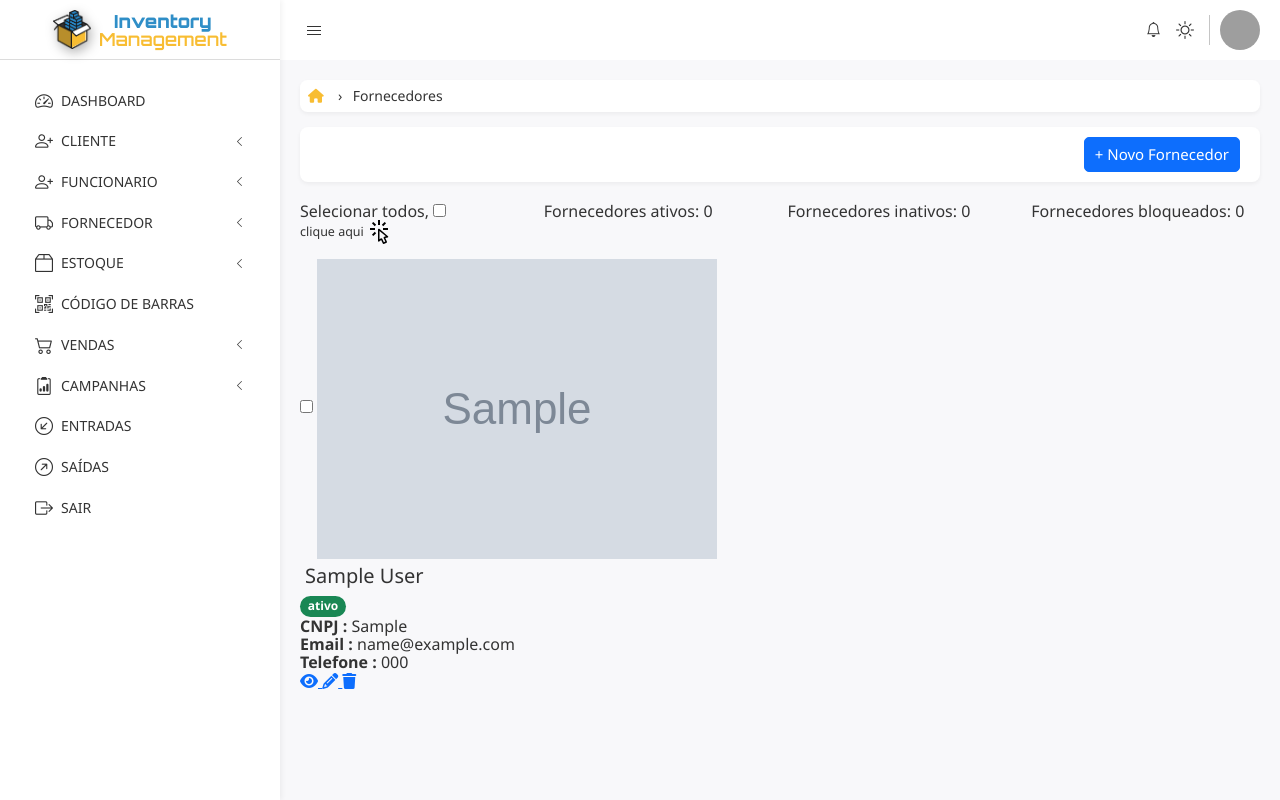
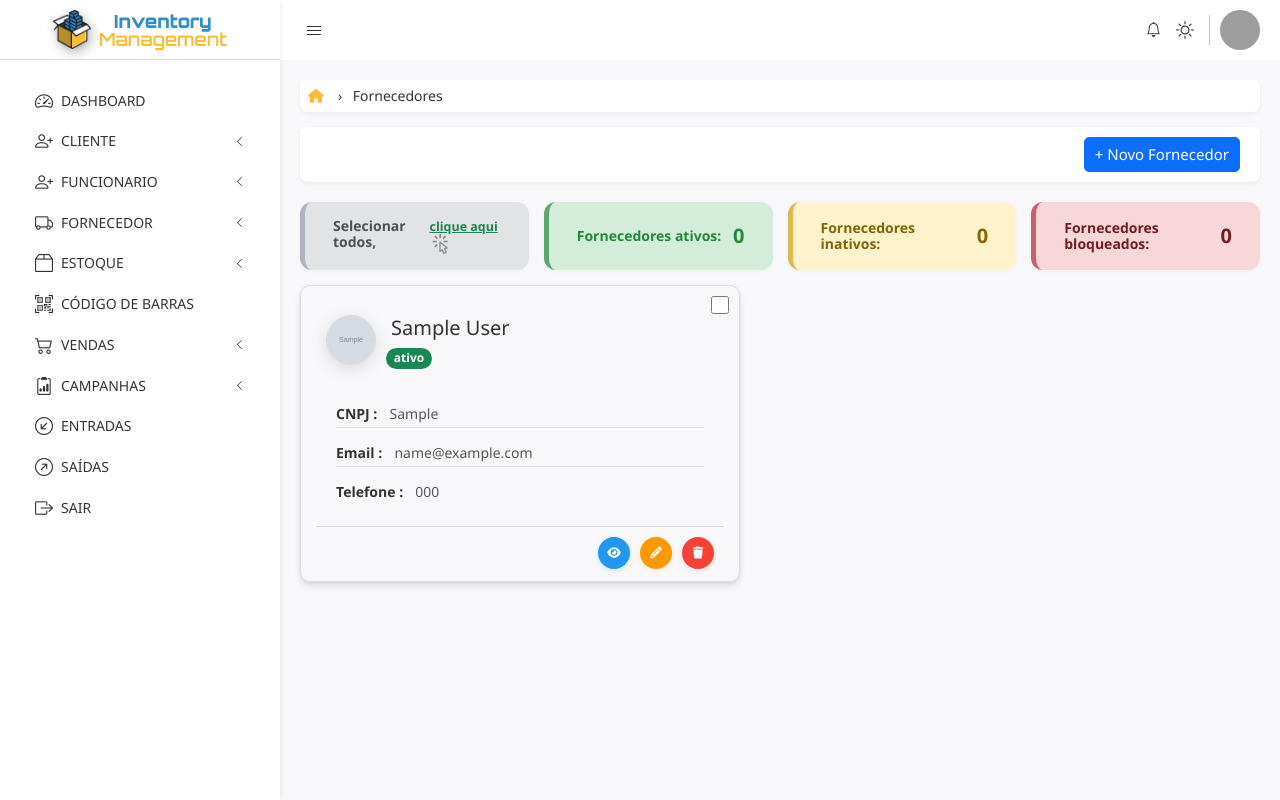
Before and after one commit to jackson-vip/sge, a Django app: page /fornecedores/ in a window 1280 px wide. Run offline with Django 5.2, Linux system fonts and the light colour scheme; a user stored in the database is signed in; tables that the repository leaves empty hold one stand-in row (values such as "Sample post"); grey boxes marked "Sample" are stand-in pictures; some libraries are stand-ins or nearby versions; grey boxes are pictures that could not be loaded.

Commit message:
Refatoração do CSS com classes globais para evitar duplicidade de estilos

```diff
--- /dev/null
+++ b/basic_static/global/css/card-status/card-status.css
@@ -0,0 +1,101 @@
+/** Card Status - CSS
+ * Os cards Status exibem o quantitativo de ATIVOS, INATIVOS, BLOQUEADOS e SELECIONADOS.
+ */
+
+.sge-dashboard-info {
+    gap: 24px 0;
+}
+.dashboard-information-summary {
+    display: flex;
+    justify-content: space-between;
+    align-items: center;
+    border-radius: 12px;
+    padding: 16px 28px;
+    box-shadow: 0 1px 4px rgba(0,0,0,0.04);
+}
+
+.dashboard-information-summary>div {
+    display: flex;
+    align-items: baseline;
+    gap: 0.5rem;
+
+    & label {
+        font-size: 1.4rem;
+        color: #495057;
+        font-weight: 600;
+        cursor: pointer;
+        margin-bottom: 0;
+    }
+
+    & input {
+        display: none;
+    }
+
+    & label:last-child {
+        cursor: pointer;
+        font-size: 1.1rem;
+        color: #198754;
+        font-weight: bold;
+        margin-bottom: 0;
+        text-decoration: underline;
+        transition: color 0.2s;
+
+        &:hover {
+            color: #145c32;
+            text-decoration: underline;
+        }
+    }
+
+    & img {
+        width: 20px;
+        height: 20px;
+        vertical-align: middle;
+        margin-left: 2px;
+        opacity: .4;
+        transition: opacity 0.2s;
+    }
+}
+
+.selected-count {
+    font-size: 2rem;
+    font-weight: bold;
+    color: #495057
+}
+
+.dashboard-information-summary.sge-ativos,
+.dashboard-information-summary.sge-inativos,
+.dashboard-information-summary.sge-bloqueados {
+    & .total-count {
+        font-size: 2rem;
+        font-weight: bold;
+    }
+
+    & span:first-child {
+        font-size: 1.4rem;
+        font-weight: 600;
+        margin-right: 10px;
+    }
+}
+
+.dashboard-information-summary.sge-selecionados {
+    background: #e2e3e5;
+    border-left: 5px solid #adb5bd;
+}
+
+.dashboard-information-summary.sge-ativos {
+    background: #d4edda;
+    border-left: 5px solid #5da66e;
+    color: #218838;
+}
+
+.dashboard-information-summary.sge-inativos {
+    background: #fff3cd;
+    border-left: 5px solid #dcb952;
+    color: #856404;
+}
+
+.dashboard-information-summary.sge-bloqueados {
+    background: #f8d7da;
+    border-left: 5px solid #ce5e6a;
+    color: #721c24;
+}
--- /dev/null
+++ b/basic_static/global/css/card/sge-card.css
@@ -0,0 +1,160 @@
+/* Cards
+ * Cards utilizados para listar os Clientes, Funcionários e Fornecedores do sistema.
+**/
+
+.sge-container {
+    display: flex;
+    flex-wrap: wrap;
+    gap: 20px;
+}
+
+.sge-card {
+    position: relative;
+    border: 1px solid #ddd;
+    border-radius: 10px;
+    box-shadow: 0 4px 6px rgba(0, 0, 0, 0.1), 0 1px 3px rgba(0, 0, 0, 0.06);
+    min-width: 440px;
+    width: calc(33.333% - 14px);
+    padding: 15px 15px 2px 15px;
+}
+
+.select-card {
+    position: absolute;
+    top: 10px;
+    right: 10px;
+    z-index: 1;
+    width: 18px;
+    height: 18px;
+}
+.sge-card-header {
+    display: flex;
+    align-items: center;
+    padding: 10px;
+    gap: 10px;
+}
+
+.sge-card-image {
+    width: 50px;
+    height: 50px;
+    border-radius: 50%;
+    object-fit: cover; /* usado para que a imagem preencha todo o espaço disponível */
+    box-shadow: 0 4px 16px rgba(100, 100, 100, 0.18);
+    border: 1px solid #d7d8da;
+    background: #f4f4f5;
+}
+
+.sge-card-info
+.status {
+    font-size: 12px;
+}
+
+.sge-card-body {
+    padding: 10px;
+    border-radius: 0 0 5px 5px;
+    display: flex;
+    flex-direction: column;
+    gap: 10px;
+}
+
+.sge-card-body
+.sge-card-details {
+    display: flex;
+    flex-direction: column;
+    gap: 10px;
+    padding: 10px;
+}
+
+.sge-card-body
+.sge-card-detail {
+    padding: 5px 0;
+    border-bottom: 1px solid #e0e0e0;
+}
+
+.sge-card-body
+.sge-card-detail:last-child {
+    border-bottom: none;
+}
+
+.sge-card-body
+.sge-card-detail
+.sge-card-detail_label {
+    font-size: 14px;
+    font-weight: bold;
+    color: #333;
+}
+
+.sge-card-body
+.sge-card-detail
+.sge-card-detail_value {
+    color: #555;
+    font-size: 14px;
+    margin-left: 8px;
+}
+
+.sge-card-footer {
+    display: flex;
+    justify-content: flex-end;
+    gap: 10px;
+    border-top: 1px solid #dedada;
+    border-bottom-left-radius: 5px;
+    border-bottom-right-radius: 5px;
+    padding: 10px;
+}
+
+
+/* Botões utilizados dentro dos cards para ações como Visualizar, Editar, Excluir.
+*/
+
+.btn-view,
+.btn-edit,
+.btn-delete {
+    border-radius: 50%;
+    width: 32px;
+    height: 32px;
+    line-height: 32px;
+    text-align: center;
+    padding: 0;
+    font-size: 1.2rem;
+}
+
+.btn-view {
+    background: #2196f3; /* Azul padrão */
+    color: white;
+    transition: background 0.3s, color 0.3s;
+    box-shadow: 0 2px 6px rgba(33, 150, 243, 0.15);
+}
+
+.btn-edit {
+    background: #ff9800; /* Laranja padrão */
+    color: white;
+    transition: background 0.3s, color 0.3s;
+    box-shadow: 0 2px 6px rgba(255, 152, 0, 0.15);
+}
+
+.btn-delete {
+    background: #f44336; /* Vermelho padrão */
+    color: white;
+    transition: background 0.3s, color 0.3s;
+    box-shadow: 0 2px 6px rgba(244, 67, 54, 0.15);
+}
+
+.btn-view:hover {
+    background: #1769aa;
+}
+
+.btn-edit:hover {
+    background: #c66900;
+}
+
+.btn-delete:hover {
+    background: #b71c1c;
+}
+
+.empty-state {
+    width: 100%;
+    display: inline-block;
+    text-align: center;
+    font-size: 2.4rem;
+    color: #666;
+    margin-top: 50px;
+}
--- a/basic_static/global/css/global.css
+++ b/basic_static/global/css/global.css
@@ -1,5 +1,11 @@
+/* Import Google Fonts */
 @import url('https://fonts.googleapis.com/css2?family=Orbitron:wght@400..900&display=swap');
 @import url('https://fonts.googleapis.com/css2?family=Rubik:ital,wght@0,300..900;1,300..900&display=swap');
+
+/* Import CSS */
+@import url('card-status/card-status.css');
+@import url('card/sge-card.css');
+
 :root {
     --bg-color: #F8F8FA;
     --sidebar-bg: #ffffff;
@@ -103,27 +109,33 @@ p {
     font-size: 1.2rem !important;
 }
 
-.custom-select.bootstrap-select .dropdown-toggle:focus, .bootstrap-select>select.mobile-device:focus+.dropdown-toggle {
+.custom-select.bootstrap-select
+.dropdown-toggle:focus,
+.bootstrap-select>select.mobile-device:focus+.dropdown-toggle {
     outline: none !important;
     box-shadow: 0 0 0 .25rem rgba(13, 110, 253, .25) !important;
 }
 
-.custom-select .btn:focus-visible {
+.custom-select
+.btn:focus-visible {
     background-color: #fff;
     border-color: #86b7fe !important;
 }
 
-.custom-select .btn {
+.custom-select
+.btn {
     background-color: #fff !important;
     border: 1px solid #e0e0e0 !important;
 }
 
-.custom-select .btn:hover {
+.custom-select
+.btn:hover {
     background-color: #fff !important;
     border-color: #e0e0e0 !important;
 }
 
-.custom-select .form-control:focus {
+.custom-select
+.form-control:focus {
     border-color: #86b7fe !important;
     box-shadow: 0 0 0 .25rem rgba(13, 110, 253, .25) !important;
 }
@@ -172,7 +184,8 @@ p {
     gap: 1rem;
 }
 
-#pagination-dj .pagination-link {
+#pagination-dj
+.pagination-link {
     color:#646464;
     display: flex;
     justify-content: center;
@@ -192,13 +205,16 @@ p {
     }
 }
 
-#pagination-dj .pagination-item {
+#pagination-dj
+.pagination-item {
     margin: 1rem 0;
     background: transparent !important;
 }
 
-#pagination-dj .previous-page,
-#pagination-dj .next-page {
+#pagination-dj
+.previous-page,
+#pagination-dj
+.next-page {
     background-color: #4d86c4;
     border: 1px solid #4d86c4;
     color: #fff;
@@ -233,7 +249,8 @@ p {
     border-right: 1px solid #e0e0e0;
 }
 
-#pagination-dj .pagination-active {
+#pagination-dj
+.pagination-active {
     background-color: #cce5ff;
     color: #4d86c4;
     border: 1px solid #cce5ff;
@@ -269,17 +286,23 @@ p {
 }
 
 /* Customizações Bootstrap Select */
-.custom-select .bootstrap-select .dropdown-toggle .filter-option-inner-inner,
-.custom-select .filter-option-inner-inner {
+.custom-select
+.bootstrap-select
+.dropdown-toggle
+.filter-option-inner-inner,
+.custom-select
+.filter-option-inner-inner {
     font-size: 1.4rem;
     padding: .7rem;
 }
 
-.custom-select .dropdown.bootstrap-select.form-control {
+.custom-select
+.dropdown.bootstrap-select.form-control {
     padding: 0px !important;
 }
 
-.custom-select .inner.show ul {
+.custom-select
+.inner.show ul {
     font-size: 1.4rem;
 }
 
@@ -289,7 +312,8 @@ p {
 
 /* Customização das páginas Detail View */
 
-#detail-view .detail-header {
+#detail-view
+.detail-header {
     width: 100%;
     display: flex;
     align-items: center;
@@ -297,13 +321,17 @@ p {
     margin-bottom: 28px;
 }
 
-#detail-view .detail-header .info {
+#detail-view
+.detail-header
+.info {
     display: flex;
     align-items: center;
     gap: 16px;
 }
 
-#detail-view .detail-header .info img {
+#detail-view
+.detail-header
+.info img {
     width: 90px;
     height: 90px;
     object-fit: cover; /* usado para que a imagem preencha todo o espaço disponível */
@@ -312,18 +340,22 @@ p {
     background: #f4f4f5;
 }
 
-#detail-view .detail-header .actions {
+#detail-view
+.detail-header
+.actions {
     display: flex;
     gap: 12px;
 }
 
-#detail-view .detail-header .actions a > i {
+#detail-view
+.detail-header
+.actions a > i {
     margin-right: 6px;
     font-size: 1.2rem;
 }
 
-
-#detail-view .actions a {
+#detail-view
+.actions a {
     padding: 5px 18px;
 }
 
@@ -334,7 +366,8 @@ p {
     margin-bottom: 24px;
 }
 
-#detail-view .card {
+#detail-view
+.card {
     flex: 1 1 260px;
     background: #fff;
     border-radius: 12px;
@@ -344,18 +377,22 @@ p {
     overflow: hidden; /* usado para ocultar conteúdo que transborda */
 }
 
-#detail-view .card-header {
+#detail-view
+.card-header {
     display: flex;
     gap: 8px;
     padding: 16px;
     background-color: #D5DED9;
 }
 
-#detail-view .card-header h5 {
+#detail-view
+.card-header h5 {
     color: #555152;
 }
 
-#detail-view .card .card-header i {
+#detail-view
+.card
+.card-header i {
     width: 18px;
     height: 18px;
     display: inline-block;
@@ -364,33 +401,40 @@ p {
     color: #333 !important;
 }
 
-#detail-view .card-header i {
+#detail-view
+.card-header i {
     font-size: 1.5rem;
     color: #45629b;
 }
 
-#detail-view .card-title {
+#detail-view
+.card-title {
     font-size: 1.6rem;
     color: #3491e9;
     margin: 0;
 }
 
-#detail-view .card-body {
+#detail-view
+.card-body {
     background: #fff;
     padding: 32px 18px 0px;
 }
 
-#detail-view .card-body div {
+#detail-view
+.card-body div {
     margin-bottom: 16px;
     border-bottom: 1px solid #e5e7eb;
 }
 
-#detail-view .card-body p {
+#detail-view
+.card-body p {
     margin: 8px 0;
     color: #222;
 }
 
-#detail-view .card-body i.fa-gift {
+#detail-view
+.card-body
+i.fa-gift {
     background: linear-gradient(45deg, #FFD700, #FF69B4);
     -webkit-background-clip: text;
     -webkit-text-fill-color: transparent;
--- a/fornecedores/templates/fornecedor/fornecedor_list_view.html
+++ b/fornecedores/templates/fornecedor/fornecedor_list_view.html
@@ -14,9 +14,9 @@
     </div>
 
     {% if fornecedores|length > 0 %}
-        <div class="row mb-4" id="fornecedores-dashboard-info">
+        <div class="row mb-4 sge-dashboard-info">
             <div class="col-md-3 d-flex">
-                <div class="w-100 dashboard-information-summary" id="fornecedores-selecionados">
+                <div class="w-100 dashboard-information-summary sge-selecionados">
                     <div>
                         <label for="selecionarTodos">
                             Selecionar todos,
@@ -33,7 +33,7 @@
                 </div>
             </div>
             <div class="col-md-3 d-flex">
-                <div class="w-100 dashboard-information-summary" id="fornecedores-ativos">
+                <div class="w-100 dashboard-information-summary sge-ativos">
                     <span> Fornecedores ativos: </span>
                     <span class="total-count">
                         {{ qnt_ativos|default:0 }}
@@ -41,7 +41,7 @@
                 </div>
             </div>
             <div class="col-md-3 d-flex">
-                <div class="w-100 dashboard-information-summary" id="fornecedores-inativos">
+                <div class="w-100 dashboard-information-summary sge-inativos">
                     <span> Fornecedores inativos: </span>
                     <span class="total-count">
                         {{ qnt_inativos|default:0 }}
@@ -49,7 +49,7 @@
                 </div>
             </div>
             <div class="col-md-3 d-flex">
-                <div class="w-100 dashboard-information-summary" id="fornecedores-bloqueados">
+                <div class="w-100 dashboard-information-summary sge-bloqueados">
                     <span> Fornecedores bloqueados: </span>
                     <span class="total-count">
                         {{ qnt_bloqueados|default:0 }}
@@ -59,39 +59,39 @@
         </div>
     {% endif %}
 
-    <div class="clients-container">
+    <div class="sge-container">
         {% for fornecedor in fornecedores %}
-            <div class="client-card" data-cliente-id="{{ fornecedor.id }}" >
-                <div class="card-header">
+            <div class="sge-card" data-cliente-id="{{ fornecedor.id }}" >
+                <div class="sge-card-header">
                     <input type="checkbox" class="select-card" id="fornecedor-{{ fornecedor.id }}" value="{{ fornecedor.id }}" />
-                    <img src="{% if fornecedor.imagem and fornecedor.imagem.url %}{{ fornecedor.imagem.url }}{% else %}{% static 'global/assets/img/user.jpeg' %}{% endif %}" class="client-image" alt="Imagem do Fornecedor"/>
-                    <div class="client-info">
+                    <img src="{% if fornecedor.imagem and fornecedor.imagem.url %}{{ fornecedor.imagem.url }}{% else %}{% static 'global/assets/img/user.jpeg' %}{% endif %}" class="sge-card-image" alt="Imagem do Fornecedor"/>
+                    <div class="sge-card-info">
                         <h2 class='mb-1 p-2'>{{ fornecedor.usuario.first_name }} {{ fornecedor.usuario.last_name }}</h2>
                         <small class="status badge rounded-pill {% if fornecedor.status == 'ativo' %}text-bg-success{% elif fornecedor.status == 'inativo' %}text-bg-warning{% else %}text-bg-danger{% endif %}">{{ fornecedor.status }}</small>
                     </div>
                 </div>
-                <div class="card-body">
-                    <div class="client-details">
-                        <div class="client-detail">
+                <div class="sge-card-body">
+                    <div class="sge-card-details">
+                        <div class="sge-card-detail">
                             {% if fornecedor.cnpj %}
-                                <span class="detail-label"><strong>CNPJ :</strong></span>
-                                <span class="detail-value cnpj">{{ fornecedor.cnpj }}</span>
+                                <span class="sge-card-detail_label"><strong>CNPJ :</strong></span>
+                                <span class="sge-card-detail_value cnpj">{{ fornecedor.cnpj }}</span>
                             {% else %}
-                                <span class="detail-label"><strong>CPF :</strong></span>
-                                <span class="detail-value cpf">{{ fornecedor.cpf }}</span>
+                                <span class="sge-card-detail_label"><strong>CPF :</strong></span>
+                                <span class="sge-card-detail_value cpf">{{ fornecedor.cpf }}</span>
                             {% endif %}
                         </div>
-                        <div class="client-detail">
-                            <span class="detail-label"><strong>Email :</strong></span>
-                            <span class="detail-value">{{ fornecedor.email }}</span>
+                        <div class="sge-card-detail">
+                            <span class="sge-card-detail_label"><strong>Email :</strong></span>
+                            <span class="sge-card-detail_value">{{ fornecedor.email }}</span>
                         </div>
-                        <div class="client-detail">
-                            <span class="detail-label"><strong>Telefone :</strong></span>
-                            <span class="detail-value telefone">{{ fornecedor.telefone }}</span>
+                        <div class="sge-card-detail">
+                            <span class="sge-card-detail_label"><strong>Telefone :</strong></span>
+                            <span class="sge-card-detail_value telefone">{{ fornecedor.telefone }}</span>
                         </div>
                     </div>
                 </div>
-                <div class="card-footer">
+                <div class="sge-card-footer">
                     <a href="#" class="btn-view" data-bs-tooltip="tooltip"data-bs-custom-class="custom-tooltip" data-bs-title="Visualizar">
                         <i class="fas fa-eye"></i>
                     </a>
@@ -105,7 +105,7 @@
             </div>
         {% empty %}
             {% if fornecedores|length == 0 %}
-                <p class="no-clients">
+                <p class="empty-state">
                     Nenhum fornecedor cadastrado no momento. Por favor, adicione um novo fornecedor.
                 </p>
             {% endif %}
```
Also changed, not shown: clientes/templates/cliente/cliente_list_view.html (+24 -24 lines), funcionarios/templates/funcionario/funcionario_list_view.html (+20 -25 lines).
